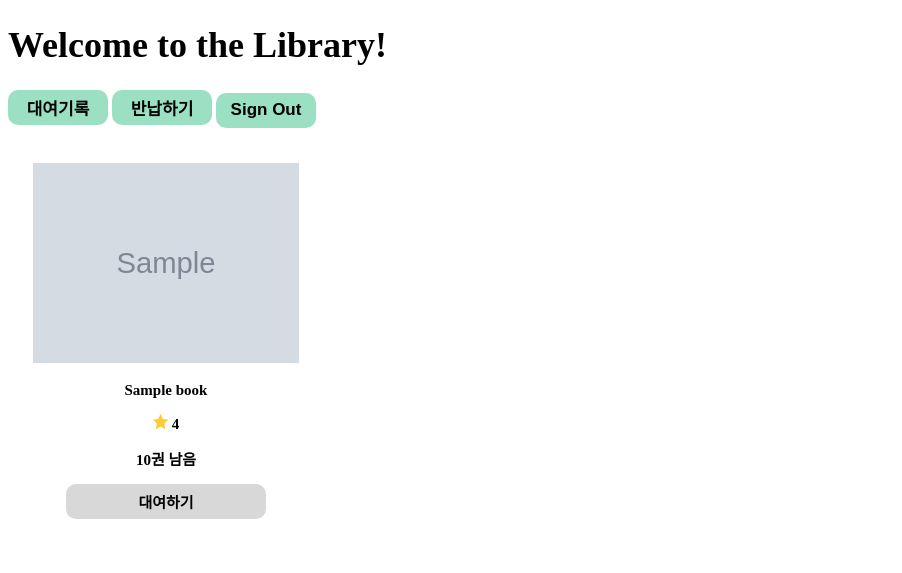
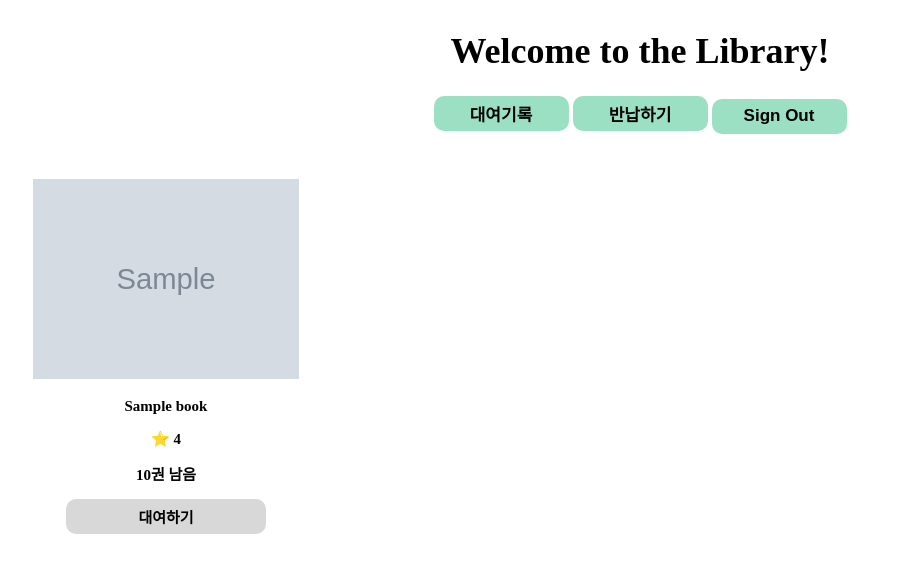
Before and after one commit to kimhyunkwang/library, a Flask app: page /main in a window 1280 px wide. Shown: the top 573 px of the page, without its empty margins (0-902 px from the left). Run offline with Flask 2, Linux system fonts and the light colour scheme; tables that the repository leaves empty hold one stand-in row (values such as "Sample post"); grey boxes marked "Sample" are stand-in pictures; parts of the project's set-up code (start-up, migrations or seed data) failed here and were passed over.

Commit message:
update: 디자인 추가

```diff
--- a/launcher/__init__.py
+++ b/launcher/__init__.py
@@ -74,7 +74,7 @@ def create_app():
                 error = '등록되지 않은 계정입니다.'
 
             if not (data == None or check_password_hash(data.password, password)):
-                error = '비밀번호가 틀렸습니다.'
+                error = '비밀번호가 올바르지 않습니다.'
 
             if error is None:
                 session['logged_in'] = True
--- a/launcher/static/css/book_info.css
+++ b/launcher/static/css/book_info.css
@@ -1,7 +1,8 @@
+/* Main */
 table {
     width: 1000px;
     padding: 40px;
-    margin: 0 auto;
+    margin: 0 auto 30px auto;
 }
 table ul {
     list-style: square;
--- a/launcher/static/css/main.css
+++ b/launcher/static/css/main.css
@@ -5,11 +5,18 @@ a {
 }
 
 /* Header */
+header {
+    margin: 30px 0;
+}
 header h1 {
     font-size: 36px;
+    text-align: center;
+}
+header .header-button {
+    text-align: center;
 }
 header .header-button button{
-    width: 100px;
+    width: 135px;
     height: 35px;
 
     font-size: 17px;
@@ -19,8 +26,14 @@ header .header-button button{
     border-radius: 10px;
     background-color: rgb(156, 224, 196);
 }
+header .header-button button a {
+    transition: color 0.3s;
+}
+header .header-button button a:hover {
+    color: rgb(148, 148, 148);
+}
 
-/* 책 목록 */
+/* Main */
 .container {
     display: grid;
     grid-template-columns:repeat(auto-fill, minmax(25%, auto));
@@ -36,8 +49,8 @@ header .header-button button{
     font-size: 15px;
     font-weight: bold;
 }
-.container .item #rental,
-.container .item #return {
+.container .item #rental-bnt,
+.container .item #return-bnt {
     width: 200px;
     height: 35px;
 
--- a/launcher/templates/index.html
+++ b/launcher/templates/index.html
@@ -9,7 +9,7 @@
 <body>
     <header>
         <h1>Welcome to the Library!</h1>
-        <h3>로그인이 필요한 서비스입니다.</h3>
+        <h3>&#128071; 로그인이 필요한 서비스입니다.&#128071; </h3>
         <button class="sign-in"><a href= "login">Sign In</a></button>
         <button class="sign-up"><a href= "register">Sign Up</a></button>
     </header>
--- a/launcher/templates/login.html
+++ b/launcher/templates/login.html
@@ -9,10 +9,12 @@
 <body>
     <form action = "" method="post">
         <h1>로그인</h1>
-        <input type="email" placeholder="Email" id="email" name="email" required><br>
+        <input type="text" placeholder="Email" id="email" name="email" required><br>
         <input type="password" placeholder="Password" id="password" name="password" required><br><br>
         <input type = "submit" id="sign-in" value = "Sign In" />
-        <p>{{error}}</p>
+        {% if error %}
+        <p>&#10060; {{error}}</p>
+        {% endif %}
     </form>
 </body>
 </html>
--- a/launcher/templates/main.html
+++ b/launcher/templates/main.html
@@ -29,12 +29,12 @@
             <div class="item">
                 <p><img src="{{ book.image_path }}" alt="{{ book.book_name }}" height=200/></p>
                 <p><a href= "/books/{{ book.id }}" >{{ book.book_name }}</a></p>
-                <p><img src="/static/image/star3.png" alt="star" height=15px id="star"/> {{ book.rating }}</p>
+                <p>&#11088; {{ book.rating }}</p>
                 <p>{{ book.stock }}권 남음</p>
 
                 <form action = "" method="post">
                     <input type="hidden" name="book-id" value="{{ book.id }}"/>
-                    <input type="submit" id="rental" value="대여하기" />
+                    <input type="submit" id="rental-bnt" value="대여하기" />
                 </form>
             </div>
         {% endfor %}
--- a/launcher/templates/register.html
+++ b/launcher/templates/register.html
@@ -19,7 +19,9 @@
         </p> -->
 
         <input type = "submit" id="sign-up" value = "Sign Up" />
-        <p>{{error}}</p>
+        {% if error %}
+        <p>&#10060; {{error}}</p>
+        {% endif %}
     </form>
 </body>
 </html>
--- a/launcher/templates/rental.html
+++ b/launcher/templates/rental.html
@@ -21,7 +21,7 @@
             <div class="item">
                 <p><img src="{{ book_rental.book.image_path }}" alt="{{ book_rental.book.book_name }}" height=200/></p>
                 <p><a href= "/books/{{ book_rental.book_id }}" >{{ book_rental.book.book_name }}</a></p>
-                <p><img src="/static/image/star3.png" alt="star" height=15px id="star"/> {{ book_rental.book.rating }}</p>
+                <p>&#11088; {{ book_rental.book.rating }}</p>
                 <p>
                     {{ book_rental.rental_date }} ~
 
--- a/launcher/templates/return.html
+++ b/launcher/templates/return.html
@@ -30,12 +30,12 @@
             <div class="item">
                 <p><img src="{{ book_rental.book.image_path }}" alt="{{ book_rental.book.book_name }}" height=200/></p>
                 <p><a href= "/books/{{ book_rental.book_id }}" >{{ book_rental.book.book_name }}</a></p>
-                <p><img src="/static/image/star3.png" alt="star" height=15px id="star"/> {{ book_rental.book.rating }}</p>
+                <p>&#11088; {{ book_rental.book.rating }}</p>
                 <p>{{ book_rental.rental_date }}</p>
 
                 <form action = "" method="post">
                     <input type="hidden" name="book-id" value="{{ book_rental.book_id }}"/>
-                    <input type="submit" id="return" value="반납하기" />
+                    <input type="submit" id="return-bnt" value="반납하기" />
                 </form>
             </div>
             {% endif %}
```
Also changed, not shown: launcher/static/css/index.css (+8 -11 lines), launcher/static/css/login.css (+7 -2 lines), launcher/static/css/register.css (+8 -3 lines), launcher/templates/book_info.html (+4 -3 lines).
